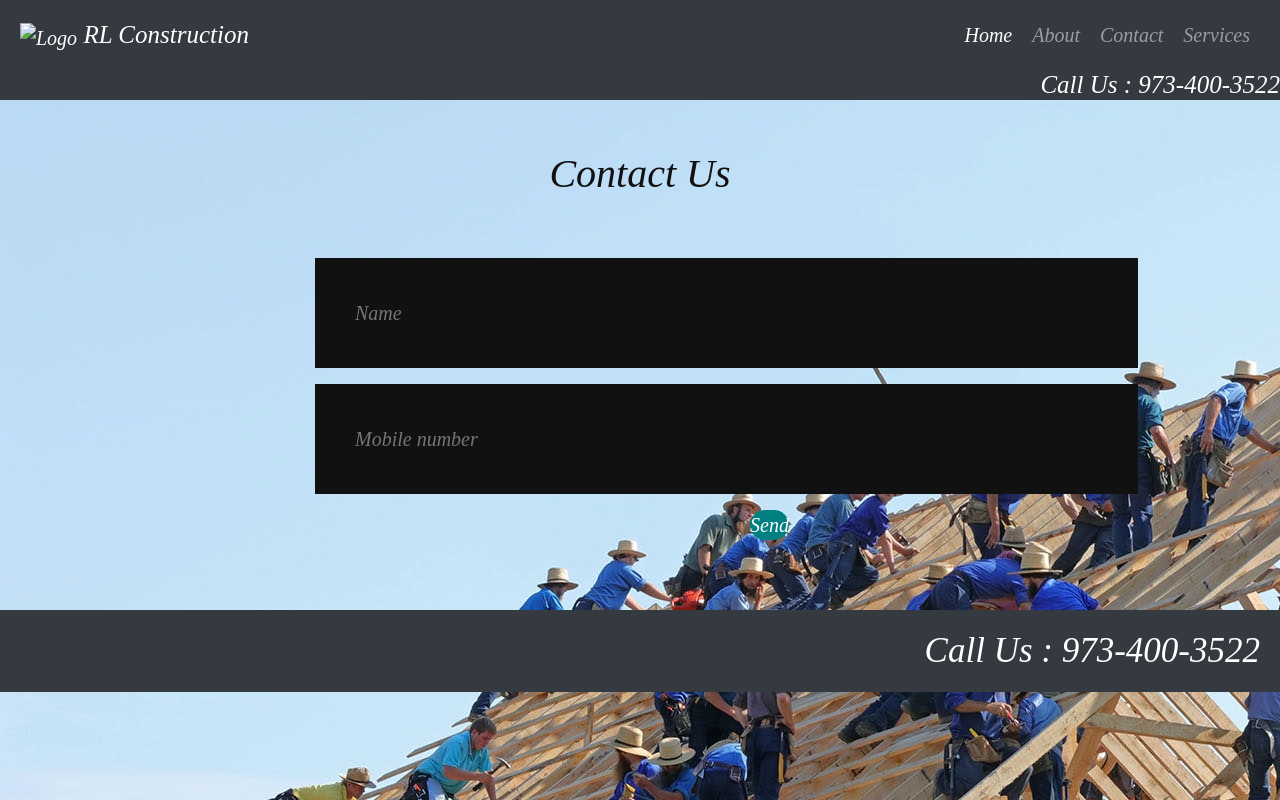
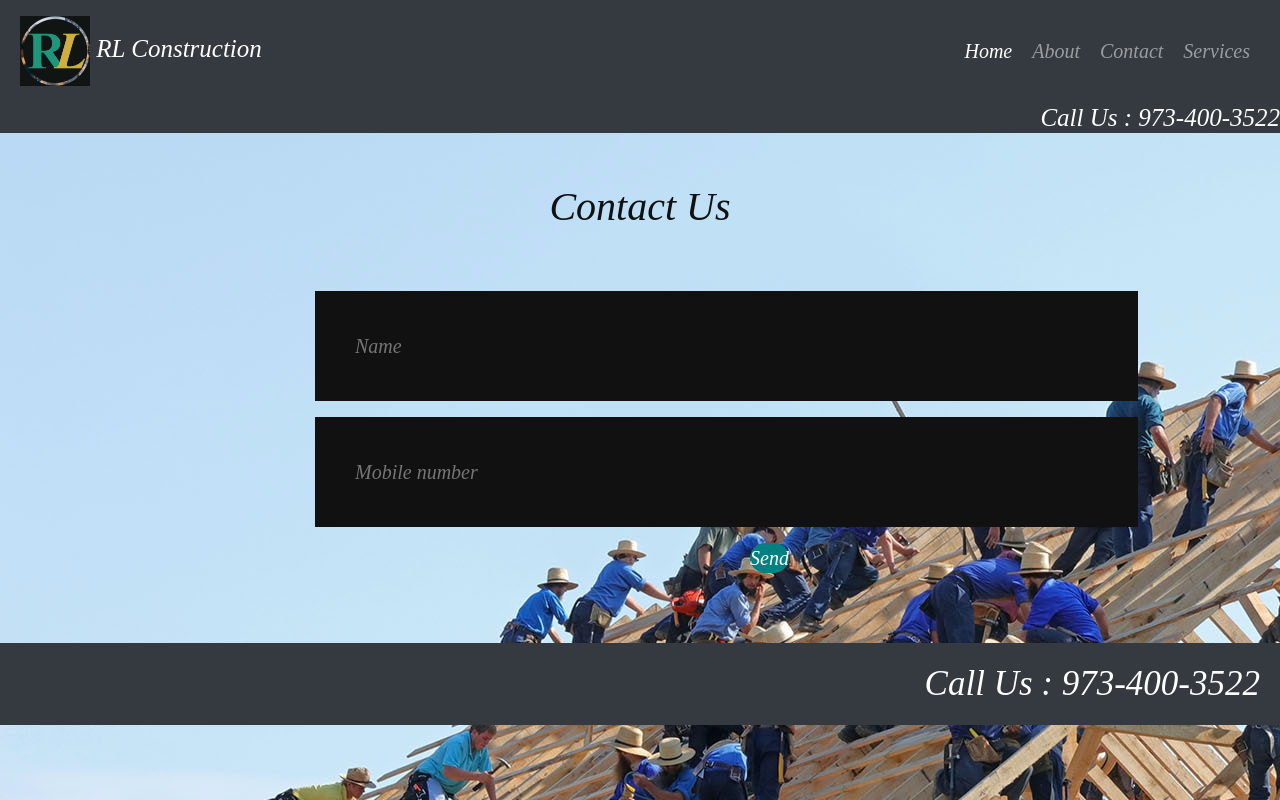
Before and after one commit to Reshika-Tamang/RL-Construction, a plain HTML site: page contact.html in a window 1280 px wide. Drawn offline with nearby package versions, Linux system fonts and the light colour scheme; files whose address does not match are found by name.

Commit message:
Update contact.html

```diff
--- a/contact.html
+++ b/contact.html
@@ -10,7 +10,7 @@
 <body background="images/img17.jpg">
        <nav class="navbar navbar-expand-sm bg-dark navbar-dark">
           <a class="navbar-brand" href="#">
-            <img src="images/logo4.jpg" alt="Logo" style="width:70px ;">  RL Construction</a>
+            <img src="logo4.jpg" alt="Logo" style="width:70px ;">  RL Construction</a>
               <button class="navbar-toggler" type="button" data-toggle="collapse" data-target="#navbarSupportedContent" aria-controls="navbarSupportedContent" aria-expanded="false" aria-label="Toggle navigation">
                  <span class="navbar-toggler-icon"></span>
               </button>
```
